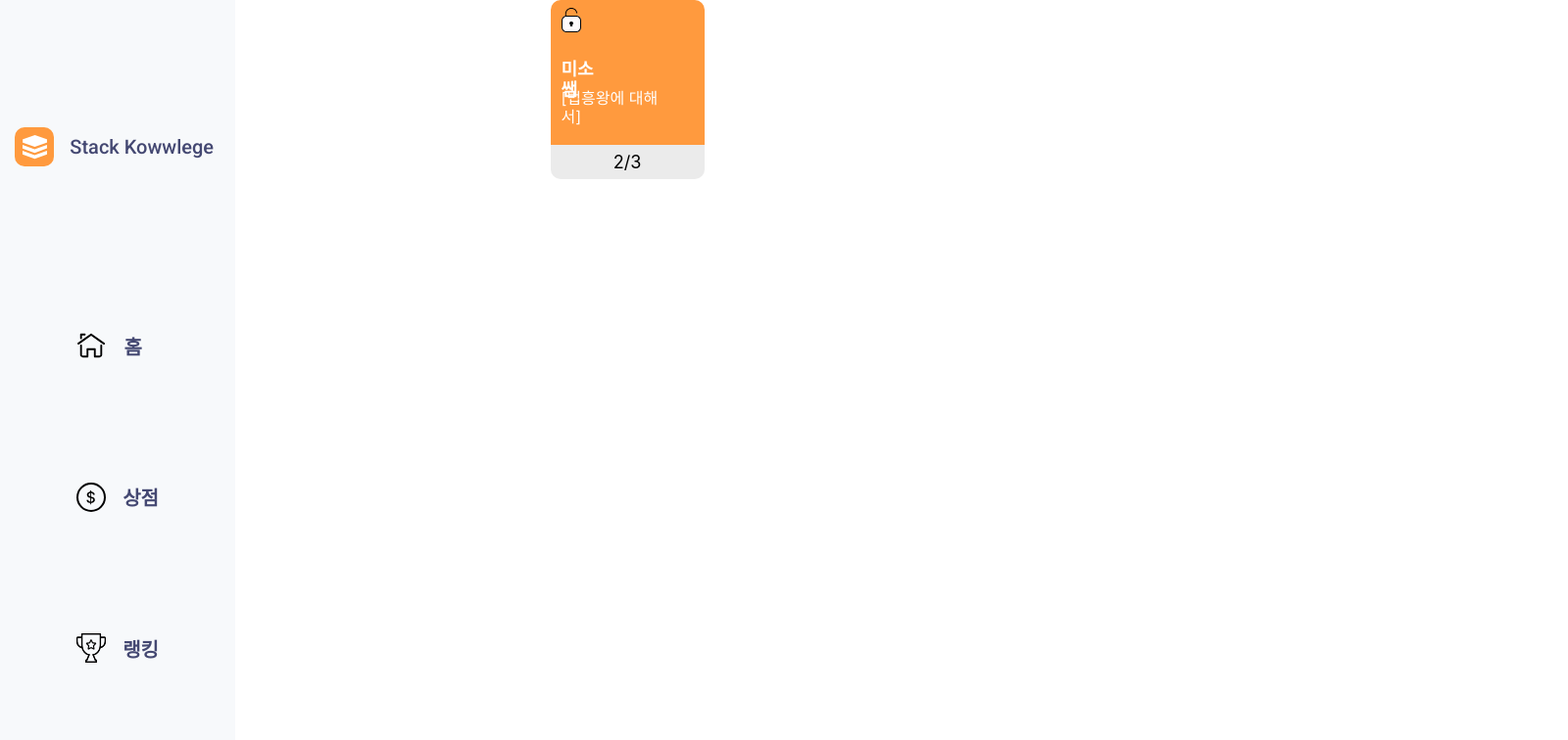
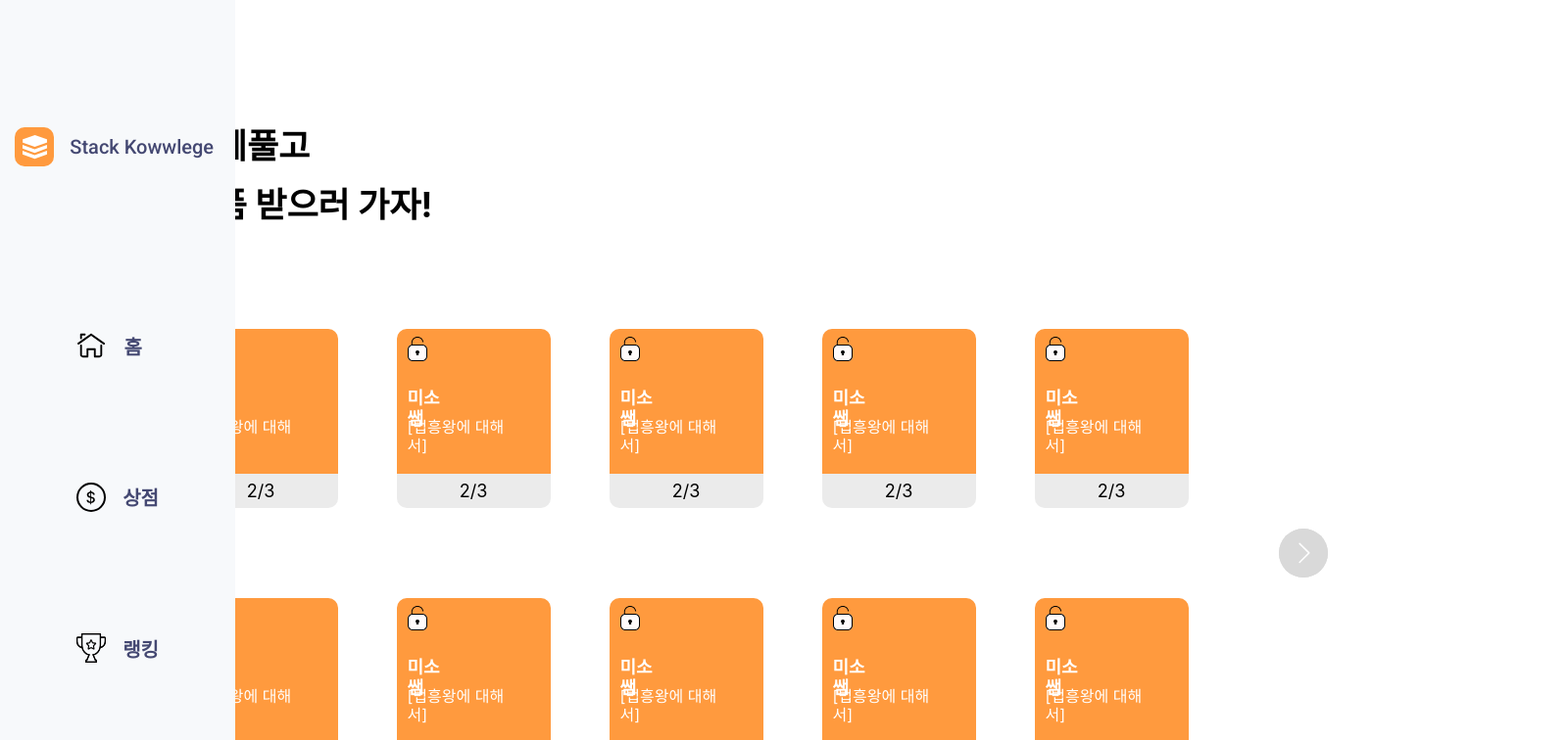
Before and after one commit to Stack-Knowledge/Stack-Knowledge-client, a Next.js app: page / in a window 1280 px wide. Shown: the top 756 px of the page at 98% size, 1600 px wide, since content can reach past the window. Built offline with nearby package versions, Linux system fonts and the light colour scheme; a web font is replaced by a local one.

Commit message:
Add Main Layout

```diff
--- a/src/app/page.tsx
+++ b/src/app/page.tsx
@@ -5,8 +5,7 @@ import * as C from 'components';
 export default function Home() {
   return (
     <main>
-      <C.SideBar />
-      <C.Task />
+      <C.MainContainer />
     </main>
   );
 }
--- /dev/null
+++ b/src/components/MainContainer/index.tsx
@@ -0,0 +1,47 @@
+import * as S from './style';
+import * as C from 'components';
+import * as I from 'images';
+import Image from 'next/image';
+import { css } from '@emotion/react';
+
+const MainContainer = () => {
+  return (
+    <S.MainContainer>
+      <C.SideBar />
+      <S.VectorContainer>
+        <Image alt="" src={I.Vector} />
+      </S.VectorContainer>
+      <S.Contents>
+        <S.Text>
+          문제풀고 <br />
+          상품 받으러 가자!
+        </S.Text>
+        <S.Content>
+          <C.Task />
+          <C.Task />
+          <C.Task />
+          <C.Task />
+          <C.Task />
+        </S.Content>
+        <S.Content>
+          <C.Task />
+          <C.Task />
+          <C.Task />
+          <C.Task />
+          <C.Task />
+        </S.Content>
+      </S.Contents>
+      <S.VectorContainer>
+        <Image
+          alt=""
+          src={I.Vector}
+          css={css`
+            transform: matrix(-1, 0, 0, 1, 0, 0);
+          `}
+        />
+      </S.VectorContainer>
+    </S.MainContainer>
+  );
+};
+
+export default MainContainer;
--- /dev/null
+++ b/src/components/MainContainer/style.ts
@@ -0,0 +1,35 @@
+import styled from '@emotion/styled';
+
+export const MainContainer = styled.div`
+  width: 1920px;
+  display: flex;
+  justify-content: center;
+  padding-left: 120px;
+`;
+
+export const VectorContainer = styled.div`
+  padding-top: 540px;
+  img {
+    cursor: pointer;
+  }
+`;
+
+export const Contents = styled.div`
+  width: 1025px;
+  margin: 119px 92px 0 92px;
+`;
+
+export const Text = styled.div`
+  font-weight: 650;
+  font-size: 35px;
+  line-height: 60px;
+  color: #000000;
+`;
+
+export const Content = styled.div`
+  width: 1025px;
+  height: 178px;
+  display: flex;
+  justify-content: space-between;
+  margin-top: 97px;
+`;
--- a/src/components/SideBar/style.ts
+++ b/src/components/SideBar/style.ts
@@ -10,6 +10,7 @@ export const SideContainer = styled.div`
   display: flex;
   flex-direction: column;
   align-items: center;
+  z-index: 3;
 `;
 
 export const LogoContainer = styled.div`
--- a/src/components/index.ts
+++ b/src/components/index.ts
@@ -1,2 +1,3 @@
 export { default as SideBar } from './SideBar';
 export { default as Task } from './Task';
+export { default as MainContainer } from './MainContainer';
--- a/src/images/index.tsx
+++ b/src/images/index.tsx
@@ -4,3 +4,4 @@ export { default as RankIcon } from './RankIcon.svg';
 export { default as LogoIcon } from './LogoIcon.svg';
 export { default as Rock } from './Rock.svg';
 export { default as UnRock } from './UnRock.svg';
+export { default as Vector } from './Vector.svg';
--- a/src/styles/globals.css
+++ b/src/styles/globals.css
@@ -13,10 +13,10 @@
 
 html,
 body {
-  width: 100vw;
+  width: 1920px;
   height: 100vh;
   max-width: 100vw;
-  overflow-x: hidden;
+  /* overflow-x: hidden; */
   display: flex;
   justify-content: center;
 }
```
Also changed, not shown: src/images/Vector.svg (added).
